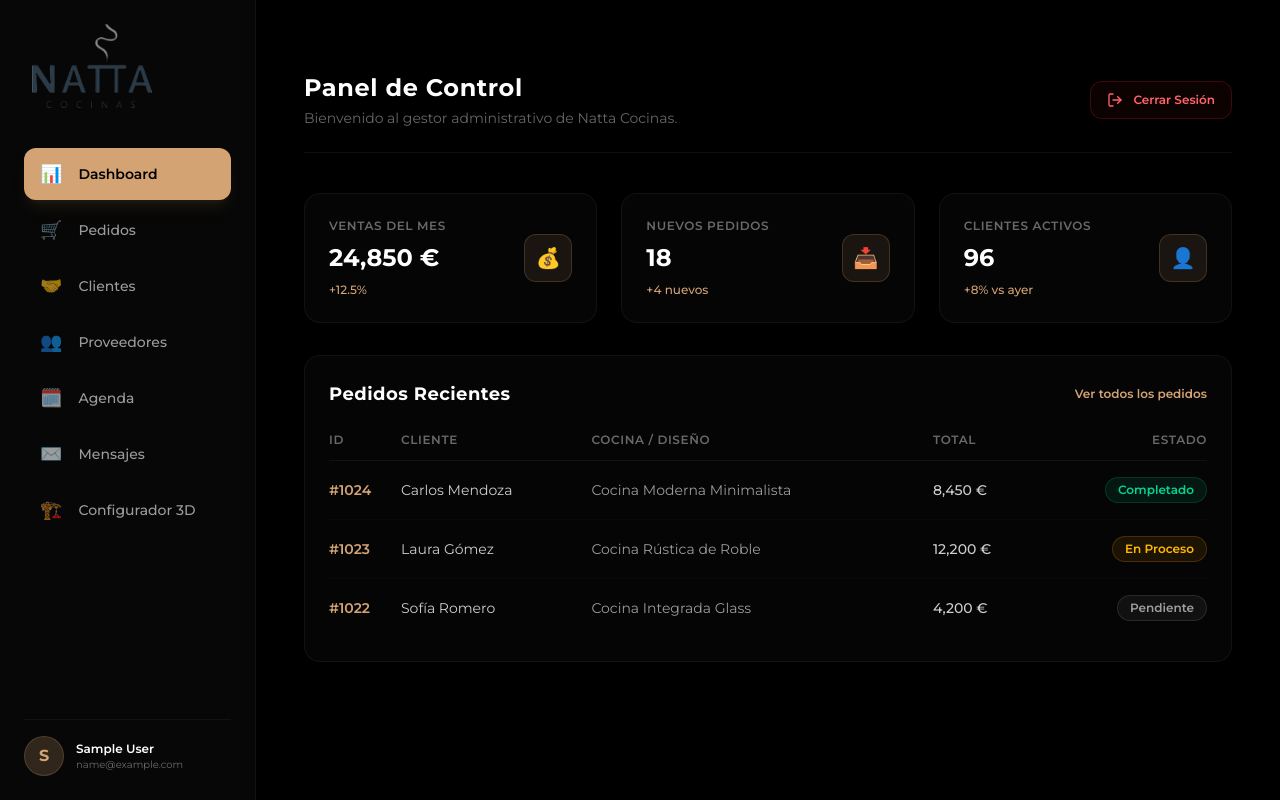
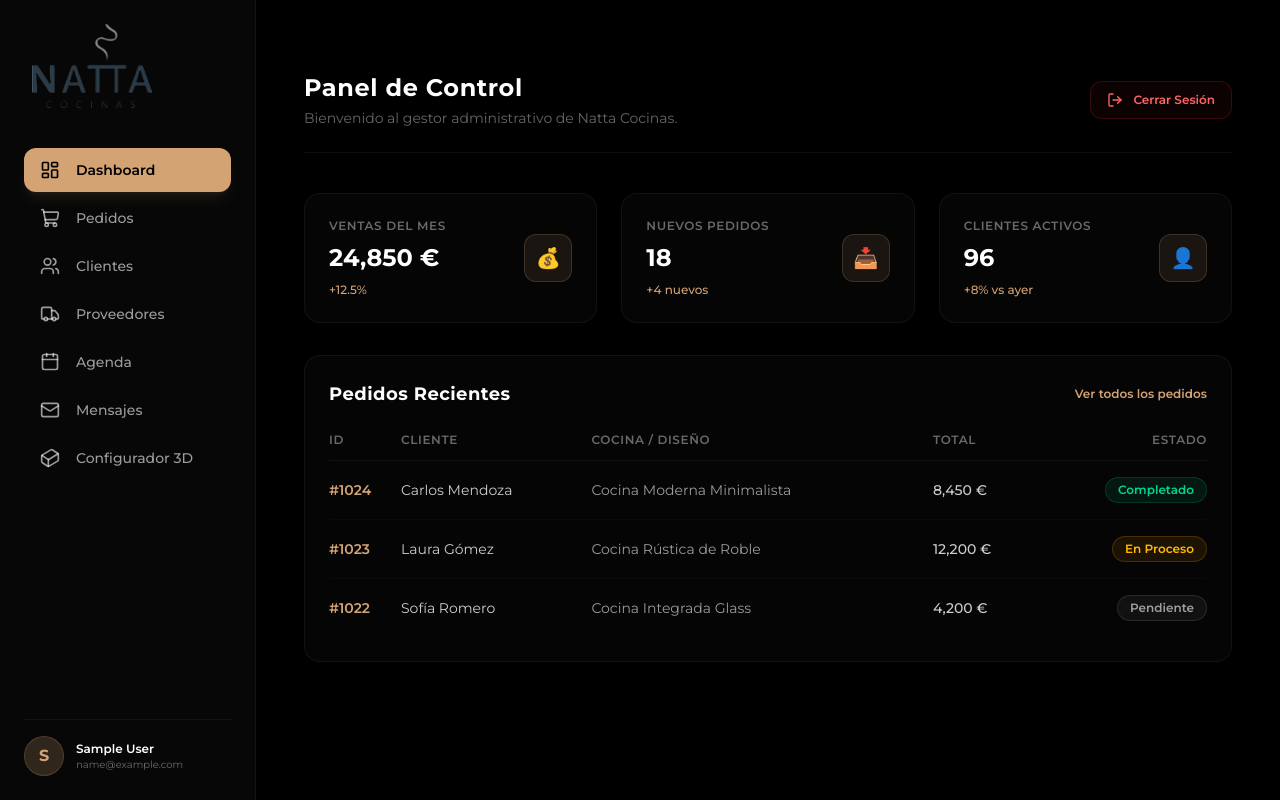
Before and after one commit to var-o18/cocinasnatta-web-admin, a Next.js app: page /dashboard in a window 1280 px wide. Built offline with nearby package versions, Linux system fonts and the light colour scheme; sample sign-in values are in the browser's storage.

Commit message:
change icons sidebar

```diff
--- a/components/layout/Sidebar.tsx
+++ b/components/layout/Sidebar.tsx
@@ -3,6 +3,7 @@
 import React, { useState, useEffect } from 'react';
 import Image from 'next/image';
 import { useRouter, usePathname } from 'next/navigation';
+import { LayoutDashboard, ShoppingCart, Users, Truck, Calendar, Mail, Cuboid, } from 'lucide-react';
 
 interface User {
   name?: string;
@@ -29,13 +30,13 @@ export default function Sidebar() {
   }, []);
 
   const menuItems = [
-    { name: 'Dashboard', path: '/dashboard', icon: '📊' },
-    { name: 'Pedidos', path: '/pedidos', icon: '🛒' },
-    { name: 'Clientes', path: '/clientes', icon: '🤝' },
-    { name: 'Proveedores', path: '/proveedores', icon: '👥' },
-    { name: 'Agenda', path: '/agenda', icon: '🗓️' },
-    { name: 'Mensajes', path: '/mensajes', icon: '✉️' },
-    { name: 'Configurador 3D', path: '/configurador', icon: '🏗️' },
+    { name: 'Dashboard', path: '/dashboard', icon: <LayoutDashboard className="w-5 h-5" /> },
+    { name: 'Pedidos', path: '/pedidos', icon: <ShoppingCart className="w-5 h-5" /> },
+    { name: 'Clientes', path: '/clientes', icon: <Users className="w-5 h-5" /> },
+    { name: 'Proveedores', path: '/proveedores', icon: <Truck className="w-5 h-5" /> },
+    { name: 'Agenda', path: '/agenda', icon: <Calendar className="w-5 h-5" /> },
+    { name: 'Mensajes', path: '/mensajes', icon: <Mail className="w-5 h-5" /> },
+    { name: 'Configurador 3D', path: '/configurador', icon: <Cuboid className="w-5 h-5" /> },
   ];
 
   return (
```
